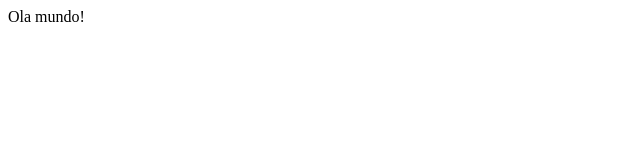
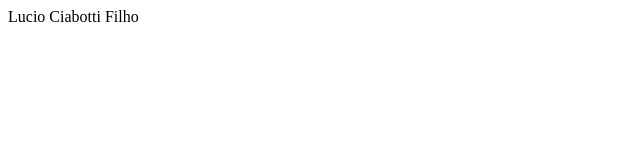
Before and after one commit to luciociabotti/NovaAula, a plain HTML site: page index.html in a window 1280 px wide. Shown: the full height of the page, 0-640 px from the left. Drawn offline with Linux system fonts and the light colour scheme.

Commit message:
Versao1
Criando versao 1

```diff
--- a/index.html
+++ b/index.html
@@ -5,6 +5,6 @@
 <title>Projeto Novo</title>
 </head>
 <body>
-Ola mundo!
+Lucio Ciabotti Filho
 </body>
 </html>
```
